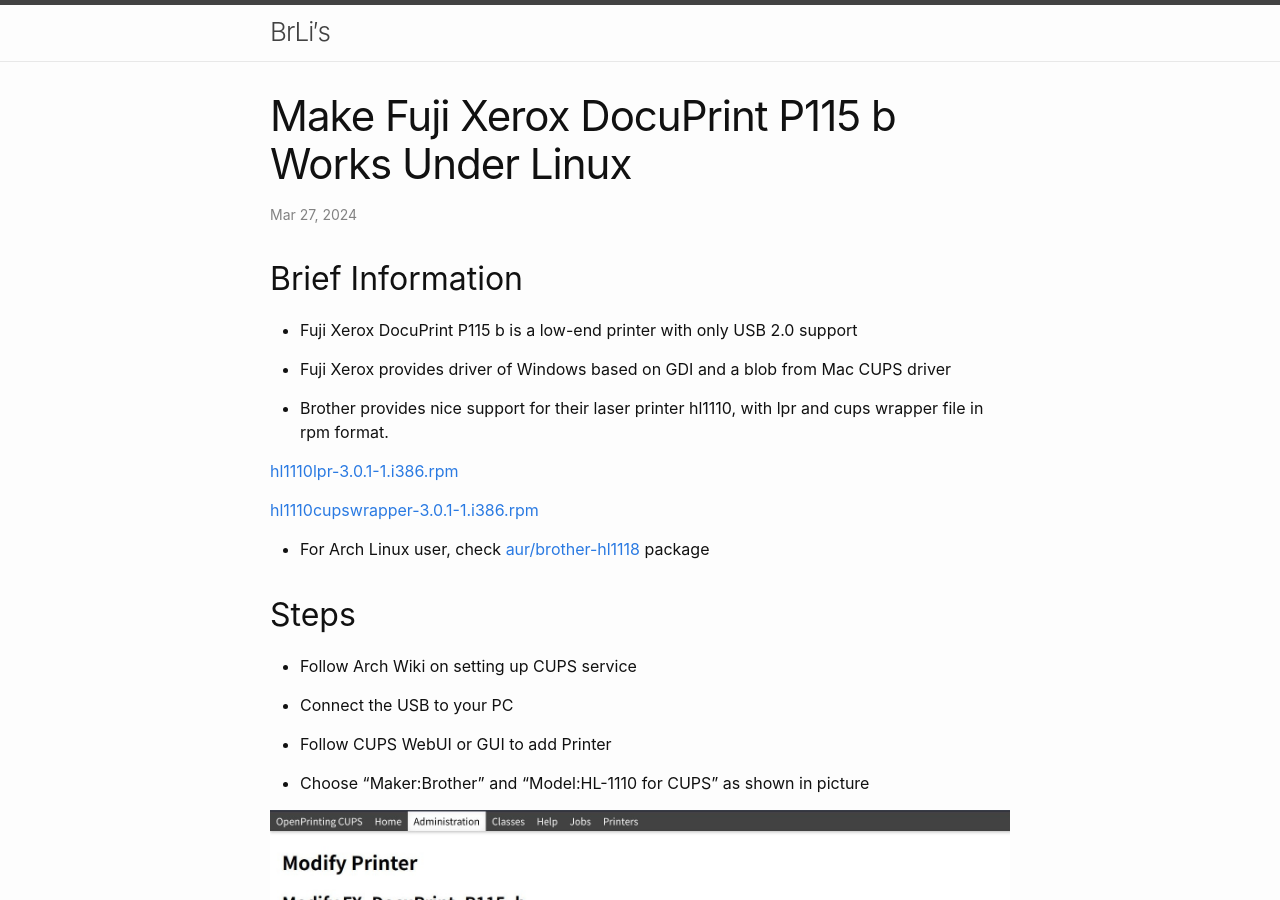
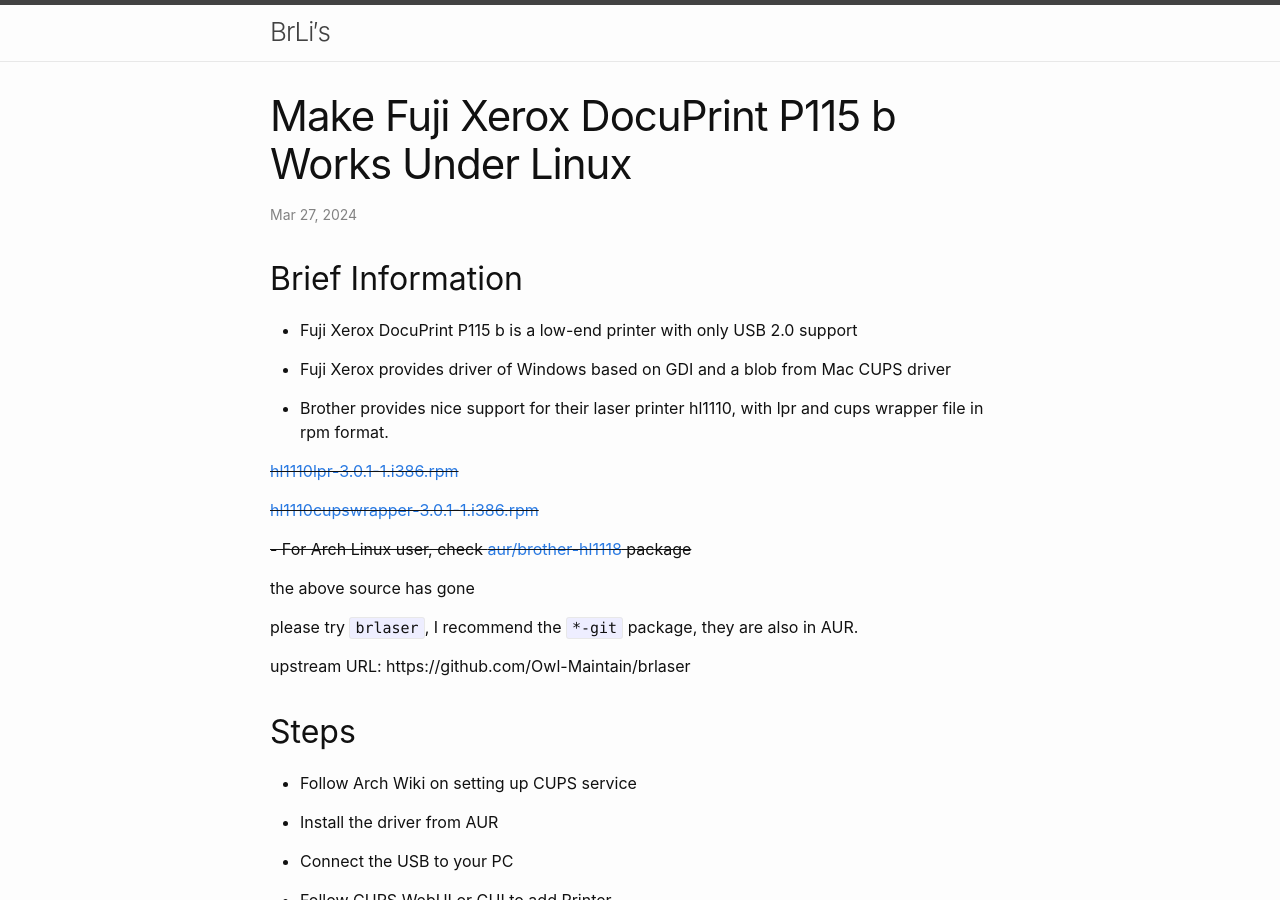
Before and after one commit to Brli/brli.github.io, a Jekyll site: the page built from _posts/2024-03-27-printer.markdown, in a window 1280 px wide and 900 px high. Built offline with Jekyll 4.4.1, drawn with Linux system fonts in a browser that asks for light colours; nearby versions of some CDN libraries; comment, search, counter and statistics services are not loaded.

Commit message:
update deprecation of driver and recommend driver

```diff
--- a/_posts/2024-03-27-printer.markdown
+++ b/_posts/2024-03-27-printer.markdown
@@ -13,15 +13,23 @@
 
 - Brother provides nice support for their laser printer hl1110, with lpr and cups wrapper file in rpm format.
 
-[hl1110lpr-3.0.1-1.i386.rpm](http://www.brother.com/pub/bsc/linux/dlf/hl1110lpr-3.0.1-1.i386.rpm)
+~~[hl1110lpr-3.0.1-1.i386.rpm](http://www.brother.com/pub/bsc/linux/dlf/hl1110lpr-3.0.1-1.i386.rpm)~~
 
-[hl1110cupswrapper-3.0.1-1.i386.rpm](http://www.brother.com/pub/bsc/linux/dlf/hl1110cupswrapper-3.0.1-1.i386.rpm)
+~~[hl1110cupswrapper-3.0.1-1.i386.rpm](http://www.brother.com/pub/bsc/linux/dlf/hl1110cupswrapper-3.0.1-1.i386.rpm)~~
 
-- For Arch Linux user, check [aur/brother-hl1118](https://aur.archlinux.org/packages/brother-hl1118) package
+~~- For Arch Linux user, check [aur/brother-hl1118](https://aur.archlinux.org/packages/brother-hl1118) package~~
+
+the above source has gone
+
+please try `brlaser`, I recommend the `*-git` package, they are also in AUR.
+
+upstream URL: https://github.com/Owl-Maintain/brlaser
 
 ## Steps
 
 - Follow Arch Wiki on setting up CUPS service
+
+- Install the driver from AUR
 
 - Connect the USB to your PC
 
```
